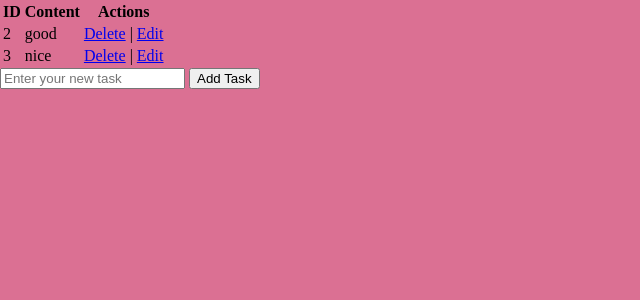
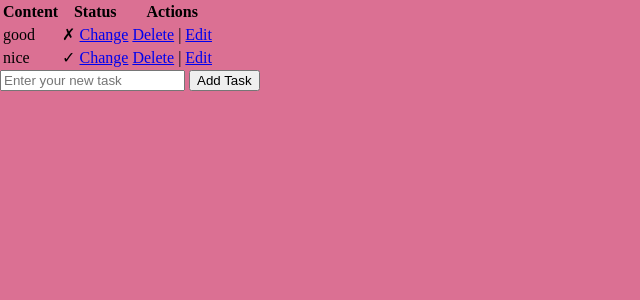
Before and after one commit to KaramiZahra/Task-Manager, a Flask app: page / in a window 1280 px wide. Shown: the top 300 px of the page, without its empty margins (0-640 px from the left). Run offline with Flask 3, Linux system fonts and the light colour scheme; data comes from the database, SQL or seed files in the repository; both versions use the stored data as it was after the commit.

Commit message:
feat: implement change status

```diff
--- a/app.py
+++ b/app.py
@@ -11,6 +11,7 @@ db = SQLAlchemy(app)
 class Task(db.Model):
     id = db.Column(db.Integer, primary_key=True)
     content = db.Column(db.String(255), nullable=False)
+    status = db.Column(db.Boolean, default=False)
 
     def __repr__(self):
         return f"Task {self.id}"
@@ -57,6 +58,17 @@ def edit(id: int):
         return render_template("edit.html", task=edit_task)
 
 
+@app.route("/change/<int:id>")
+def change(id: int):
+    change_task = Task.query.get_or_404(id)
+    change_task.status = not change_task.status
+    try:
+        db.session.commit()
+        return redirect("/")
+    except Exception as e:
+        return f"Operation failed: {e}"
+
+
 if __name__ == "__main__":
     with app.app_context():
         db.create_all()
--- a/templates/index.html
+++ b/templates/index.html
@@ -7,14 +7,17 @@
         {% else %}
         <table>
             <tr>
-                <th>ID</th>
                 <th>Content</th>
+                <th>Status</th>
                 <th>Actions</th>
             </tr>
             {% for task in tasks %}
             <tr>
-                <td>{{task.id}}</td>
                 <td>{{task.content}}</td>
+                <td>
+                    {{"✓" if task.status else "✗"}}
+                    <a href="/change/{{task.id}}">Change</a>
+                </td>
                 <td>
                     <a href="/delete/{{task.id}}">Delete</a> | <a href="/edit/{{task.id}}">Edit</a>
                 </td>
```
Also changed, not shown: instance/project.db.
